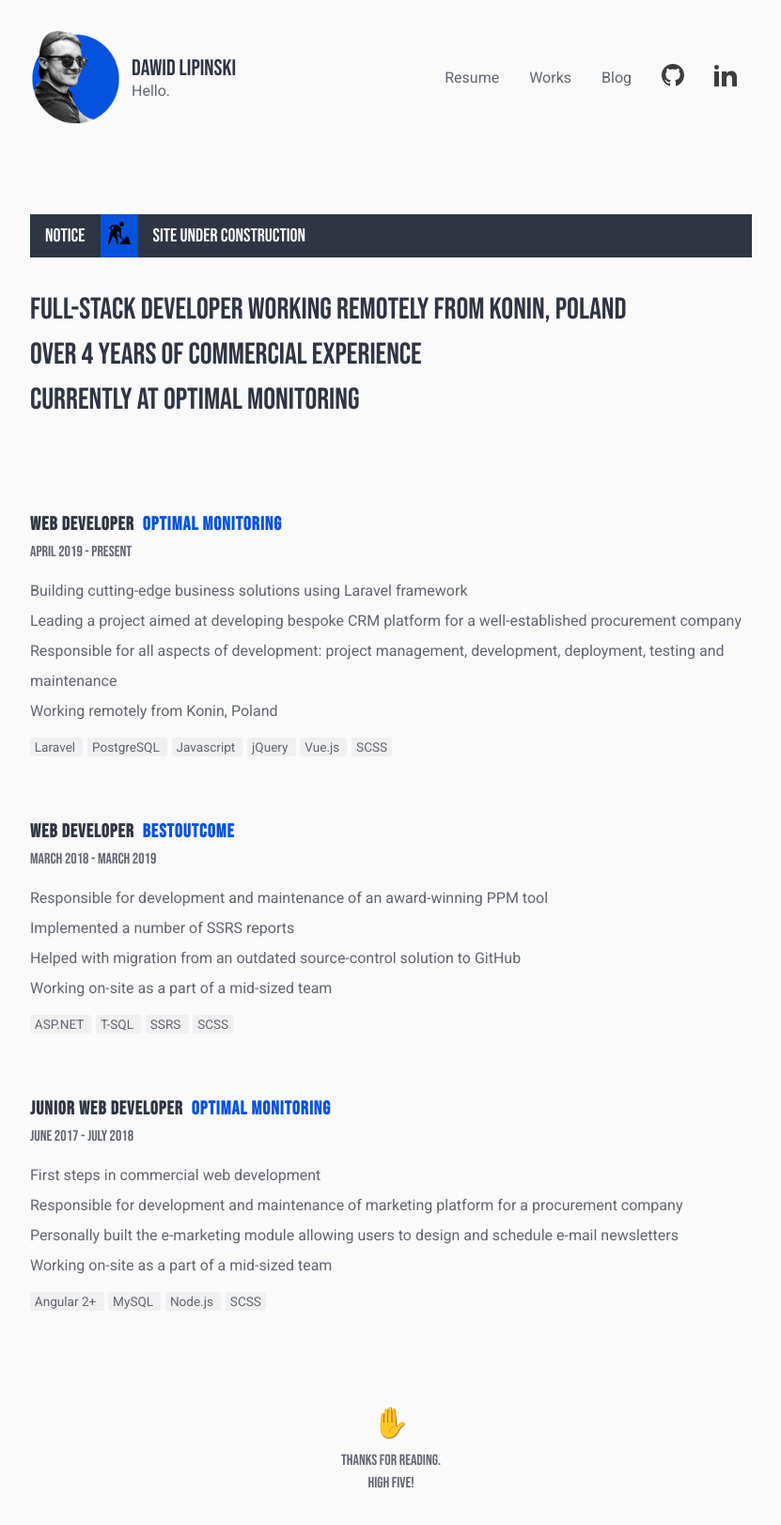
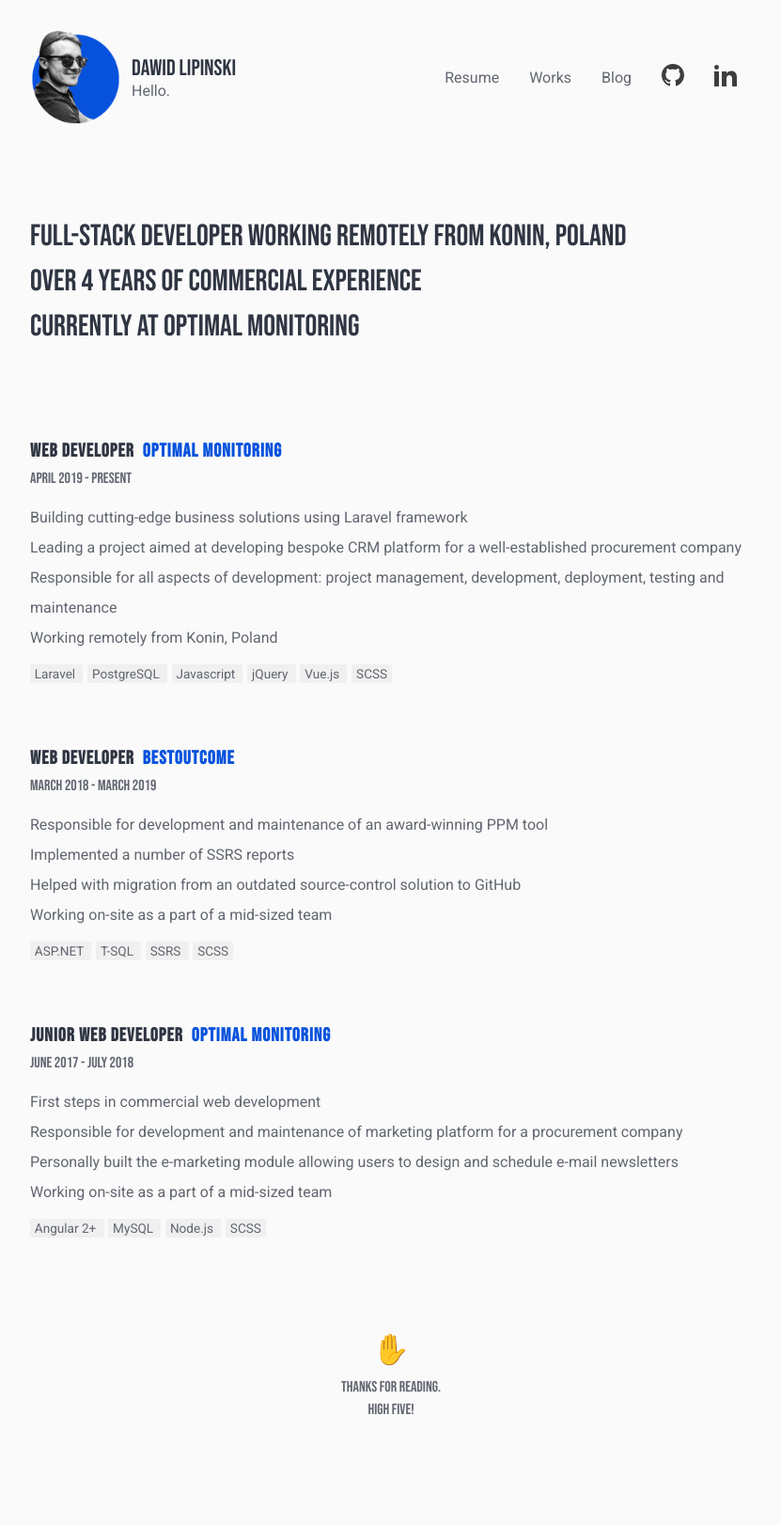
Before and after one commit to dawidlipinski/dawidlipinski.github.io, a Jekyll site: the page built from index.md, in a window 1280 px wide. Shown: the whole page at 94% size, without its empty margins (224-1055 px from the left). Built offline with Jekyll 4.4.1, drawn with Linux system fonts in a browser that asks for light colours; after the commit the page ends 1545 px from its top, so only the background shows below that.

Commit message:
Removed wip

```diff
--- a/_layouts/default.html
+++ b/_layouts/default.html
@@ -11,17 +11,17 @@
   <body>
       <div class="container">
         {% include header.html %}
-          <div class="wip">
-              <div class="container">
-                  Notice
-                  <span class="wip__icon">
-                        <img src="{{ "/assets/icons/wip.svg" | relative_url }}" alt="">
-                  </span>
-                  <p>
-                      Site under construction
-                  </p>
-              </div>
-          </div>
+<!--          <div class="wip">-->
+<!--              <div class="container">-->
+<!--                  Notice-->
+<!--                  <span class="wip__icon">-->
+<!--                        <img src="{{ "/assets/icons/wip.svg" | relative_url }}" alt="">-->
+<!--                  </span>-->
+<!--                  <p>-->
+<!--                      Site under construction-->
+<!--                  </p>-->
+<!--              </div>-->
+<!--          </div>-->
         {{ content }}
       </div>
   </body>
```
